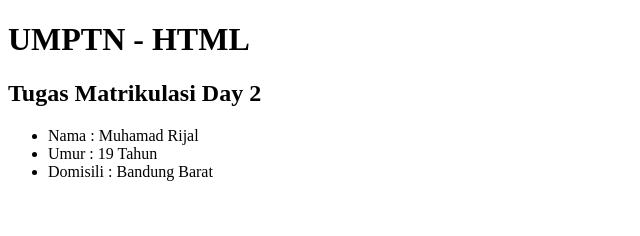
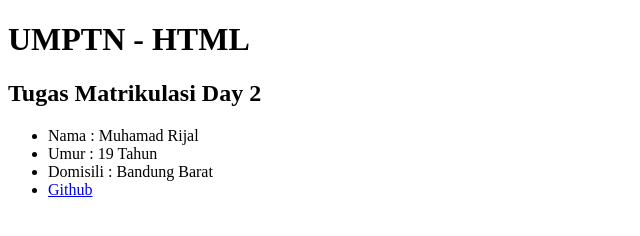
Before and after one commit to euxzy/UMPTN-ALKADEMI-HTML, a plain HTML site: page index.html in a window 1280 px wide. Shown: the full height of the page, 0-640 px from the left. Drawn offline with Linux system fonts and the light colour scheme.

Commit message:
add link to github

```diff
--- a/index.html
+++ b/index.html
@@ -14,6 +14,7 @@
         <li>Nama : Muhamad Rijal</li>
         <li>Umur : 19 Tahun</li>
         <li>Domisili : Bandung Barat</li>
+        <li><a href="https://github.com/euxzy">Github</a></li>
       </ul>
     </div>
   </body>
```
